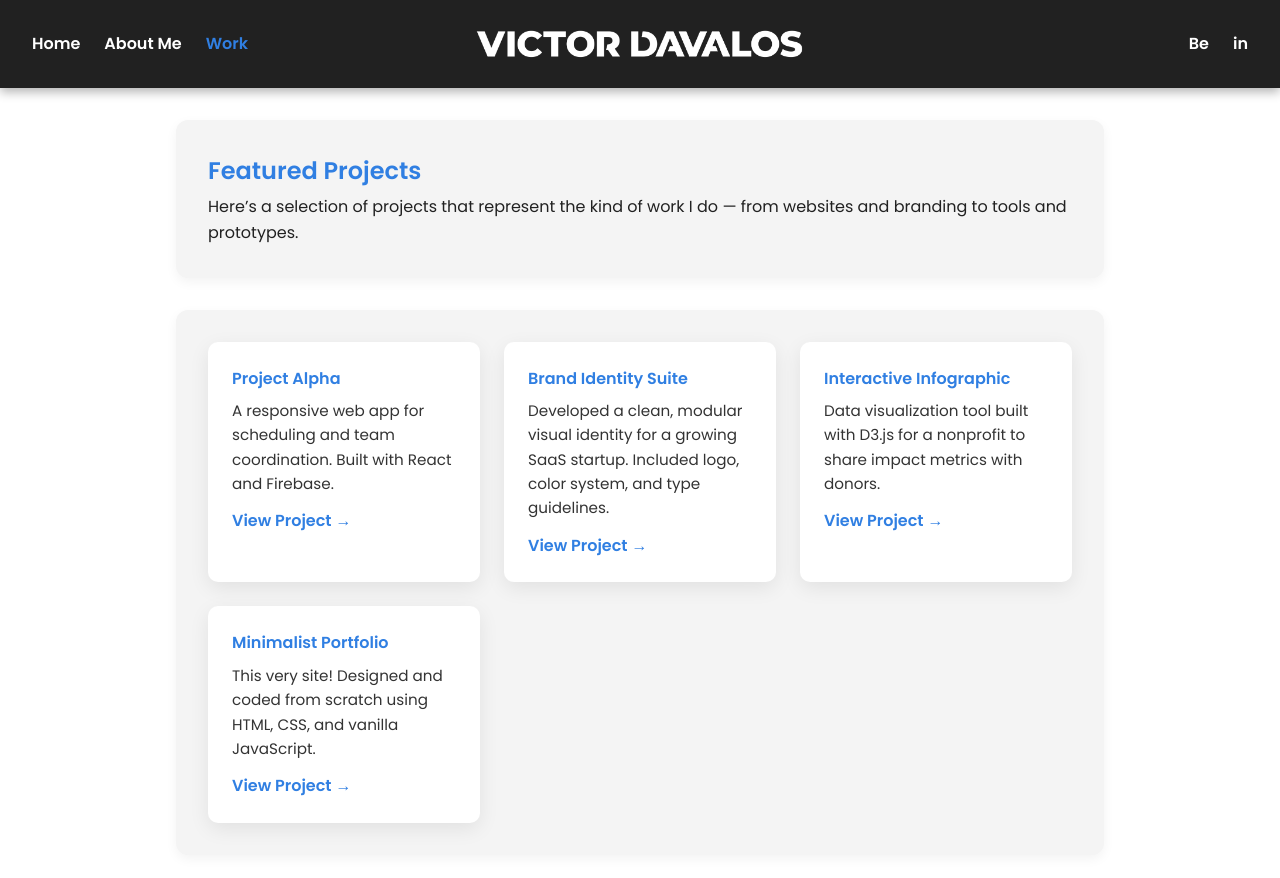
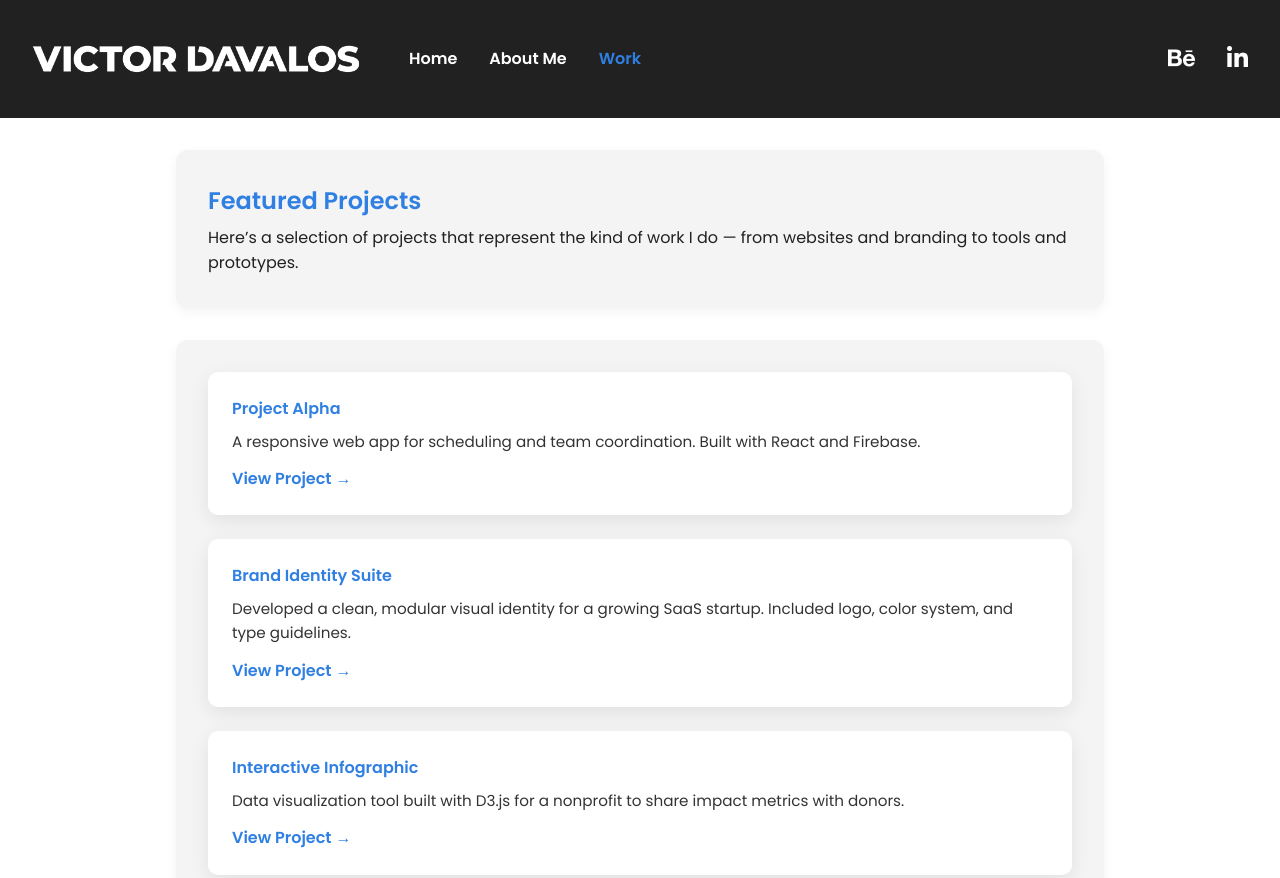
Before and after one commit to Davavalo/portfolio-website, a plain HTML site: page work.html in a window 1280 px wide. Shown: the top 878 px of the page. Drawn offline with Linux system fonts and the light colour scheme.

Commit message:
lots of header fixes
mobile first

```diff
--- a/header.html
+++ b/header.html
@@ -1,14 +1,36 @@
-  <header class="site-nav">
-    <nav class="nav-left">
-      <a href="index.html">Home</a>
-      <a href="about.html">About Me</a>
-      <a href="work.html">Work</a>
-    </nav>
+<header class="site-nav">
+  <!-- Site Logo -->
+  <img src="images/header-logo.png" class="site-logo" alt="Site Logo" />
 
-    <img src="images/header-logo.png" class="site-logo" alt="Site Logo" />
+  <!-- Menu Toggle Button (visible on mobile only) -->
+  <button class="menu-toggle" aria-label="Toggle menu">☰</button>
 
-    <nav class="nav-right">
-      <a href="https://www.behance.net/victordavalos" target="_blank">Be</a>
-      <a href="https://www.linkedin.com/in/victor-davalos-263897178/" target="_blank">in</a>
-    </nav>
-  </header>
+  <!-- Menu Navigation -->
+  <nav class="main-menu" id="mobileMenu">
+    <ul class="page-menu">
+      <li><a href="index.html">Home</a></li>
+      <li><a href="about.html">About Me</a></li>
+      <li><a href="work.html">Work</a></li>
+    </ul>
+    <ul class="social-menu">
+      <li>
+        <a
+          href="https://www.behance.net/victordavalos"
+          target="_blank"
+          aria-label="Behance"
+        >
+          <i class="fab fa-behance"></i>
+        </a>
+      </li>
+      <li>
+        <a
+          href="https://www.linkedin.com/in/victor-davalos-263897178/"
+          target="_blank"
+          aria-label="LinkedIn"
+        >
+          <i class="fab fa-linkedin-in"></i>
+        </a>
+      </li>
+    </ul>
+  </nav>
+</header>
--- a/script.js
+++ b/script.js
@@ -1,5 +1,5 @@
 document.addEventListener("DOMContentLoaded", () => {
-    // Normalize paths like "/" and "/index.html" to ensure matching
+  // Normalize paths like "/" and "/index.html"
   const normalize = path => path.replace(/\/index\.html$/, '') || '/';
   const currentPath = normalize(window.location.pathname);
 
@@ -11,14 +11,40 @@ document.addEventListener("DOMContentLoaded", () => {
       if (!header) return;
       header.innerHTML = html;
 
-            // Highlight active nav link
-            const links = header.querySelectorAll("nav.nav-left a");
-            links.forEach(link => {
+      // ✅ Highlight active nav link
+      header.querySelectorAll(".main-menu a").forEach(link => {
         const linkPath = normalize(new URL(link.href, location.origin).pathname);
         if (linkPath === currentPath) {
           link.classList.add("active");
         }
       });
+
+      // Mobile menu functionality
+      const toggleButton = header.querySelector(".menu-toggle");
+      const mobileMenu = header.querySelector(".main-menu");
+
+      if (toggleButton && mobileMenu) {
+        toggleButton.addEventListener("click", () => {
+          mobileMenu.classList.toggle("active");
+          document.body.classList.toggle("menu-open");
+        });
+
+        // Close menu when any link is clicked
+        mobileMenu.querySelectorAll("a").forEach(link => {
+          link.addEventListener("click", () => {
+            mobileMenu.classList.remove("active");
+            document.body.classList.remove("menu-open");
+          });
+        });
+
+        // Close menu with Escape key
+        document.addEventListener("keydown", e => {
+          if (e.key === "Escape") {
+            mobileMenu.classList.remove("active");
+            document.body.classList.remove("menu-open");
+          }
+        });
+      }
     })
     .catch(err => console.error("Header load failed:", err));
 
--- a/styles.css
+++ b/styles.css
@@ -1,4 +1,4 @@
-/* Global Styles */
+/* Base styles (Mobile-first) */
 @import url("https://fonts.googleapis.com/css2?family=Poppins:wght@300;400;600&display=swap");
 
 :root {
@@ -26,6 +26,7 @@ body {
   background-color: var(--bg);
   color: var(--text);
   line-height: 1.6;
+  font-size: 16px;
 }
 
 main {
@@ -77,69 +78,110 @@ a:focus {
   outline-offset: 2px;
 }
 
-/* Site Navigation */
-.site-nav {
-  display: flex;
-  justify-content: space-between;
-  align-items: center;
-  background-color: #212121;
-  padding: 1.5rem 2rem;
-  box-shadow: 0 4px 10px rgba(0, 0, 0, 0.3);
-  flex-wrap: wrap;
+/* --- Navigation --- */
+body.menu-open {
+  overflow: hidden;
 }
 
+.desktop-nav {
+  display: none;
+}
+
+.site-nav {
+  background-color: #212121;
+  display: flex;
+  align-items: center;
+  justify-content: space-around;
+  padding: 1.5rem 1rem;
+  position: relative;
+  text-align: center;
+  z-index: 1000;
+}
+
+/* Logo */
 .site-logo {
   max-height: 40px;
   width: auto;
   object-fit: contain;
-  flex: 0 0 auto;
 }
 
-.nav-left,
-.nav-right {
-  display: flex;
-  gap: 1.5rem;
-  flex: 1;
+/* Toggle Button (mobile only) */
+.menu-toggle {
+  background: none;
+  border: none;
+  color: white;
+  font-size: 2rem;
+  cursor: pointer;
+  z-index: 1001;
 }
 
-.nav-left {
-  justify-content: flex-start;
+/* Mobile Fullscreen Overlay Menu */
+.main-menu {
+  display: none; /* Prevent flash before JavaScript runs */
+  position: fixed;
+  top: 0;
+  left: 0;
+  width: 100vw;
+  height: 100vh;
+  background-color: rgba(33, 33, 33, 0.95);
+  flex-direction: column;
+  align-items: center;
+  justify-content: center;
+  transform: translateY(-100%);
+  opacity: 0;
+  transition: transform 0.4s ease, opacity 0.4s ease;
+  z-index: 1000;
 }
 
-.nav-right {
-  justify-content: flex-end;
+.main-menu.active {
+  display: flex;
+  transform: translateY(0);
+  opacity: 1;
 }
 
-.site-nav nav a {
+.main-menu ul {
+  list-style: none;
+  padding: 0;
+  text-align: center;
+}
+
+.main-menu li {
+  margin: 1rem 0;
+}
+
+.main-menu a {
   color: white;
+  font-size: 1.5rem;
   text-decoration: none;
   font-weight: 600;
-  transition: color 0.3s ease;
+  transition: color 0.2s ease;
 }
 
-.site-nav nav a.active,
-.site-nav nav a:hover {
+.main-menu a:hover {
   color: var(--primary);
 }
 
-/* Job Experience Styling */
-.experience .job-container {
-  margin-bottom: 1.5rem;
+.main-menu a.active {
+  color: var(--primary); /* Active link */
 }
 
-.experience .job-container:last-child {
-  margin-bottom: 0;
+/* Divider line between menu sections */
+.main-menu .social-menu {
+  border-top: solid rgba(255, 255, 255, 0.5); /* line styling */
+  margin-top: 1rem; /* space before the line */
+  padding: 1rem 1rem 0 1rem;
+  display: flex;
+  flex-direction: row; /* icons side by side */
+  justify-content: center; /* centers the icons */
+  gap: 1rem;             /* space between icons */
+  list-style: none;        /* remove default bullets */
+
 }
 
-.experience .dates {
-  font-size: 0.9rem;
-  color: #888;
-}
-
-/* Project Grid */
+/* --- Projects --- */
 .projects-grid {
-  display: grid;
-  grid-template-columns: repeat(auto-fit, minmax(260px, 1fr));
+  display: flex;
+  flex-direction: column;
   gap: 1.5rem;
 }
 
@@ -180,7 +222,16 @@ a:focus {
   transform: translateX(2px);
 }
 
-/* Footer */
+/* --- Experience --- */
+.experience .job-container {
+  margin-bottom: 1.5rem;
+}
+
+.experience .job-container:last-child {
+  margin-bottom: 0;
+}
+
+/* --- Footer --- */
 footer {
   text-align: center;
   padding: 2rem 1rem;
@@ -189,3 +240,82 @@ footer {
   background-color: var(--accent);
   border-top: 1px solid #ddd;
 }
+
+/* --- Tablet (≥768px) --- */
+@media (min-width: 768px) {
+}
+
+/* --- Desktop (≥1024px) --- */
+@media (min-width: 1024px) {
+  @media (min-width: 1024px) {
+  /* Hide mobile toggle on desktop */
+  .menu-toggle {
+    display: none;
+  }
+
+  /* Reposition menu for desktop */
+  .main-menu {
+    position: static;
+    transform: none;
+    opacity: 1;
+    background: transparent;
+    display: flex;
+    justify-content: space-between;
+    align-items: center;
+    flex-direction: row;
+    height: auto;
+    padding: 0;
+  }
+
+  /* Shared styling for both lists */
+  .main-menu .page-menu,
+  .main-menu .social-menu {
+    display: flex;
+    flex-direction: row;
+    gap: 2rem;
+    list-style: none;
+    padding: 0;
+    margin: 0;
+  }
+
+  /* Reset divider for desktop */
+  .main-menu .social-menu {
+    border-top: none;
+    margin-top: 0;
+    padding-top: 0;
+  }
+
+  /* Style links */
+  .main-menu a {
+    color: white;
+    font-weight: 600;
+    text-decoration: none;
+    transition: color 0.2s ease;
+    font-size: 1rem;
+  }
+
+  .main-menu a:hover {
+    color: var(--primary);
+  }
+
+  /* Icon-specific tweaks */
+  .main-menu .social-menu a {
+    font-size: 1.5rem;
+  }
+
+  /* Optional: spacing between logo and nav */
+  .site-nav {
+    display: flex;
+    align-items: center;
+    justify-content: space-between;
+    padding: 1.5rem 2rem;
+    background-color: #212121;
+    gap: 3rem;
+  }
+
+  .site-logo {
+    max-height: 40px;
+  }
+}
+
+}
--- a/work.html
+++ b/work.html
@@ -2,41 +2,66 @@
 <html lang="en">
   <head>
     <meta charset="UTF-8" />
-  <meta name="viewport" content="width=device-width, initial-scale=1.0"/>
+    <meta name="viewport" content="width=device-width, initial-scale=1.0" />
     <title>Work - Portfolio</title>
     <link rel="stylesheet" href="styles.css" />
-  <link href="https://fonts.googleapis.com/css2?family=Poppins&display=swap" rel="stylesheet">
+    <link
+      href="https://fonts.googleapis.com/css2?family=Poppins&display=swap"
+      rel="stylesheet"
+    />
+    <link
+      rel="stylesheet"
+      href="https://cdnjs.cloudflare.com/ajax/libs/font-awesome/6.5.0/css/all.min.css"
+      integrity="sha512-..."
+      crossorigin="anonymous"
+      referrerpolicy="no-referrer"
+    />
   </head>
   <body>
     <div id="header"></div>
     <main>
       <section>
         <h2>Featured Projects</h2>
-      <p>Here’s a selection of projects that represent the kind of work I do — from websites and branding to tools and prototypes.</p>
+        <p>
+          Here’s a selection of projects that represent the kind of work I do —
+          from websites and branding to tools and prototypes.
+        </p>
       </section>
 
       <section class="projects-grid">
         <div class="project-card">
           <h3>Project Alpha</h3>
-        <p>A responsive web app for scheduling and team coordination. Built with React and Firebase.</p>
+          <p>
+            A responsive web app for scheduling and team coordination. Built
+            with React and Firebase.
+          </p>
           <a href="#" class="project-link">View Project →</a>
         </div>
 
         <div class="project-card">
           <h3>Brand Identity Suite</h3>
-        <p>Developed a clean, modular visual identity for a growing SaaS startup. Included logo, color system, and type guidelines.</p>
+          <p>
+            Developed a clean, modular visual identity for a growing SaaS
+            startup. Included logo, color system, and type guidelines.
+          </p>
           <a href="#" class="project-link">View Project →</a>
         </div>
 
         <div class="project-card">
           <h3>Interactive Infographic</h3>
-        <p>Data visualization tool built with D3.js for a nonprofit to share impact metrics with donors.</p>
+          <p>
+            Data visualization tool built with D3.js for a nonprofit to share
+            impact metrics with donors.
+          </p>
           <a href="#" class="project-link">View Project →</a>
         </div>
 
         <div class="project-card">
           <h3>Minimalist Portfolio</h3>
-        <p>This very site! Designed and coded from scratch using HTML, CSS, and vanilla JavaScript.</p>
+          <p>
+            This very site! Designed and coded from scratch using HTML, CSS, and
+            vanilla JavaScript.
+          </p>
           <a href="#" class="project-link">View Project →</a>
         </div>
       </section>
```
Also changed, not shown: about.html (+7 -0 lines), index.html (+23 -5 lines). Lines whose indentation alone changed are shown as unchanged.
